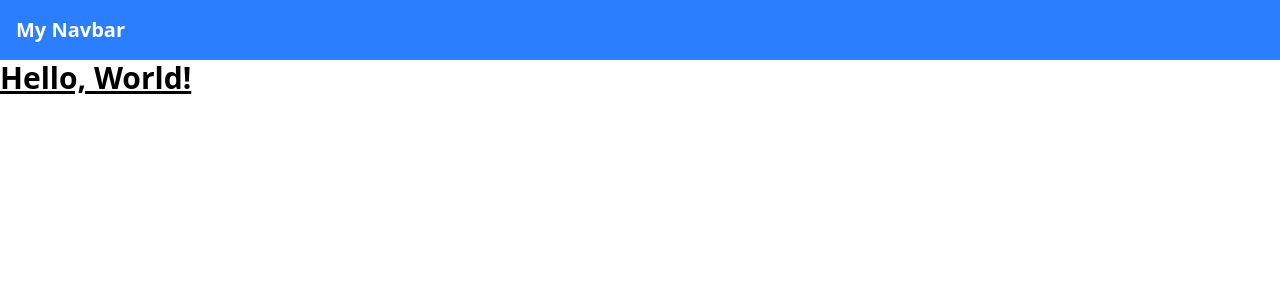
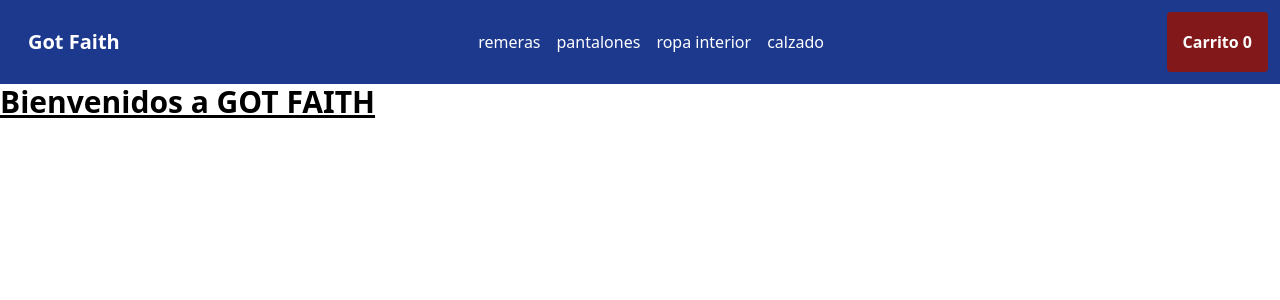
Before and after one commit to feliperodriguez5/got-faith, a React (Vite) app: page / in a window 1280 px wide. Shown: the top 300 px of the page. Built offline with nearby package versions, Linux system fonts and the light colour scheme.

Commit message:
se incorpora componente Button y se modifica Navbar

```diff
--- a/src/App.jsx
+++ b/src/App.jsx
@@ -1,12 +1,17 @@
 import Navbar from "./components/Navbar";
+import Button from "./components/Button";
+
 
 function App() {
   return (
     <div>
       <Navbar />
-      <h1 className="text-3xl font-bold underline">Hello, World!</h1>
+      <h1 className="text-3xl font-bold underline">Bienvenidos a GOT FAITH</h1>
     </div>
   )
 }
 
+
+
+
 export default App
--- /dev/null
+++ b/src/components/Button.jsx
@@ -0,0 +1,10 @@
+function Button({ text }) {
+    return (
+        <button className="bg-red-900 hover:bg-red-700 text-white font-bold py-2 px-4 rounded">
+            {text}
+        </button>
+    );
+}
+
+
+export default Button;
--- a/src/components/Navbar.jsx
+++ b/src/components/Navbar.jsx
@@ -1,8 +1,17 @@
+import Button from "./Button";
+
 function Navbar() {
   return (
-    <nav className="bg-blue-500 p-4 text-white">
-      <h1 className="text-xl font-bold">My Navbar</h1>
-    </nav>
+    <header className='bg-blue-900 p-3 flex justify-between'>
+      <h1 className="p-4 text-white text-xl font-bold">Got Faith</h1>
+      <nav className="text-white flex items-center gap-4">
+        <a href="">remeras</a>
+        <a href="">pantalones</a>
+        <a href="">ropa interior</a>
+        <a href="">calzado</a>
+      </nav>
+      <Button text={'Carrito 0'} />
+    </header>
   );
 }
 
```
